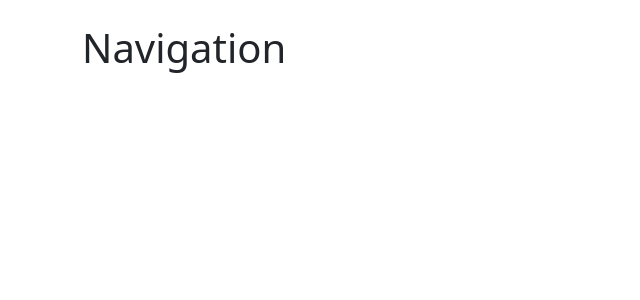
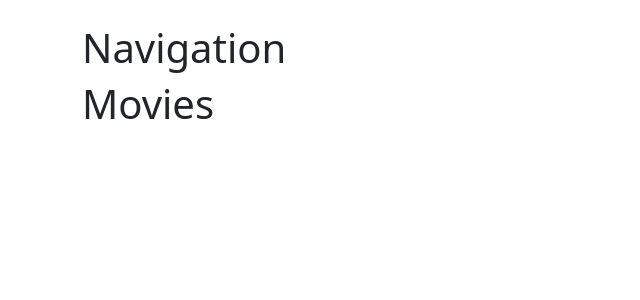
Before and after one commit to irishmaiden18/final-project, a React (Create React App) app: page /movies in a window 1280 px wide. Before the commit this address had no page. Shown: the top 300 px of the page, without its empty margins (0-640 px from the left). Built offline with nearby package versions, Linux system fonts and the light colour scheme.

Commit message:
movies added

```diff
--- a/src/App.js
+++ b/src/App.js
@@ -1,4 +1,4 @@
-//import Movies from "./movies";
+import Movies from "./users/movies";
 //import moviesReducer from "./movies/movies-reducer";
 import {configureStore} from "@reduxjs/toolkit";
 import {Provider} from "react-redux";
@@ -34,7 +34,7 @@
             <BrowserRouter>
               <Navigation/>
               <Routes>
-                {/*<Route index element={<Movies/>}/>*/}
+                <Route path="/movies" element={<Movies/>}/>
                 {/*<Route path="/search" element={<OmdbSearch/>}/>*/}
                 <Route path="/users" element={<UserList/>}/>
                 <Route path="/" element={<Register/>}/>
--- /dev/null
+++ b/src/users/movies.js
@@ -0,0 +1,13 @@
+//import {useDispatch, useSelector} from "react-redux";
+//import {current} from "@reduxjs/toolkit";
+//import {logoutThunk} from "./users-thunks";
+const Movies = () => {
+    return(
+        <>
+            <h1>Movies</h1>
+
+        </>
+    );
+}
+
+export default Movies;
```
